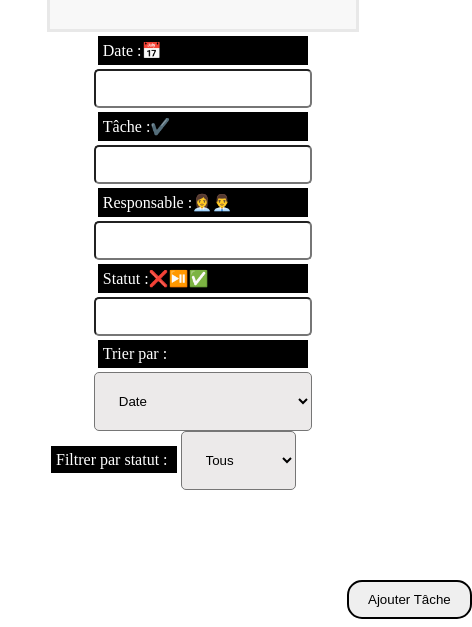
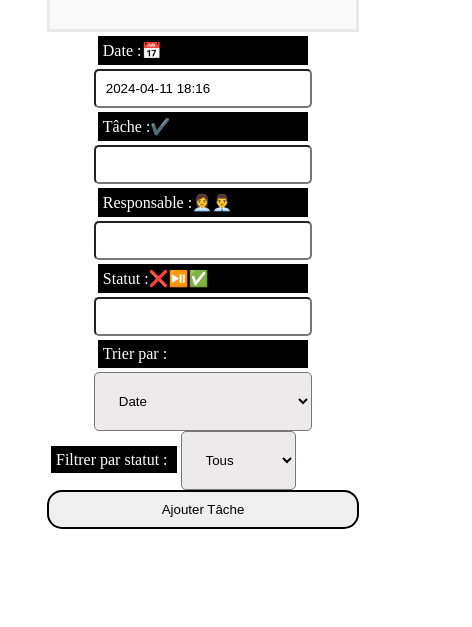
Before and after one commit to Adrien69440/tableauDeTaches, a plain HTML site: page index.html in a window 390 px wide. Shown: the part 285-912 px from the top of the page, 472 px wide, since content can reach past the window. After the commit the page ends 844 px from the top, so only its background shows below. Drawn offline with nearby package versions, Linux system fonts and the light colour scheme.

Commit message:
amelioration responsive

```diff
--- a/js/script.js
+++ b/js/script.js
@@ -213,6 +213,14 @@ function checkTasks() {
     showNotification(message, "danger");
   }
 }
+const timeInput = document.getElementById("timeInput");
+
+flatpickr(timeInput, {
+  enableTime: true,
+  dateFormat: "Y-m-d H:i",
+  defaultDate: new Date(),
+  minuteIncrement: 1,
+});
 
 // function checkTasks() {
 //   const today = new Date();
--- a/style/styles.css
+++ b/style/styles.css
@@ -148,4 +148,10 @@ td:nth-child(3) {
         /* Ne pas ajouter le nom de la colonne avant la première cellule de chaque "ligne" */
         content: "";
     }
+    .btnAdd{
+
+        width: 100%;
+        margin-top: 90px;
+       margin: auto;
+       }
 }
```
